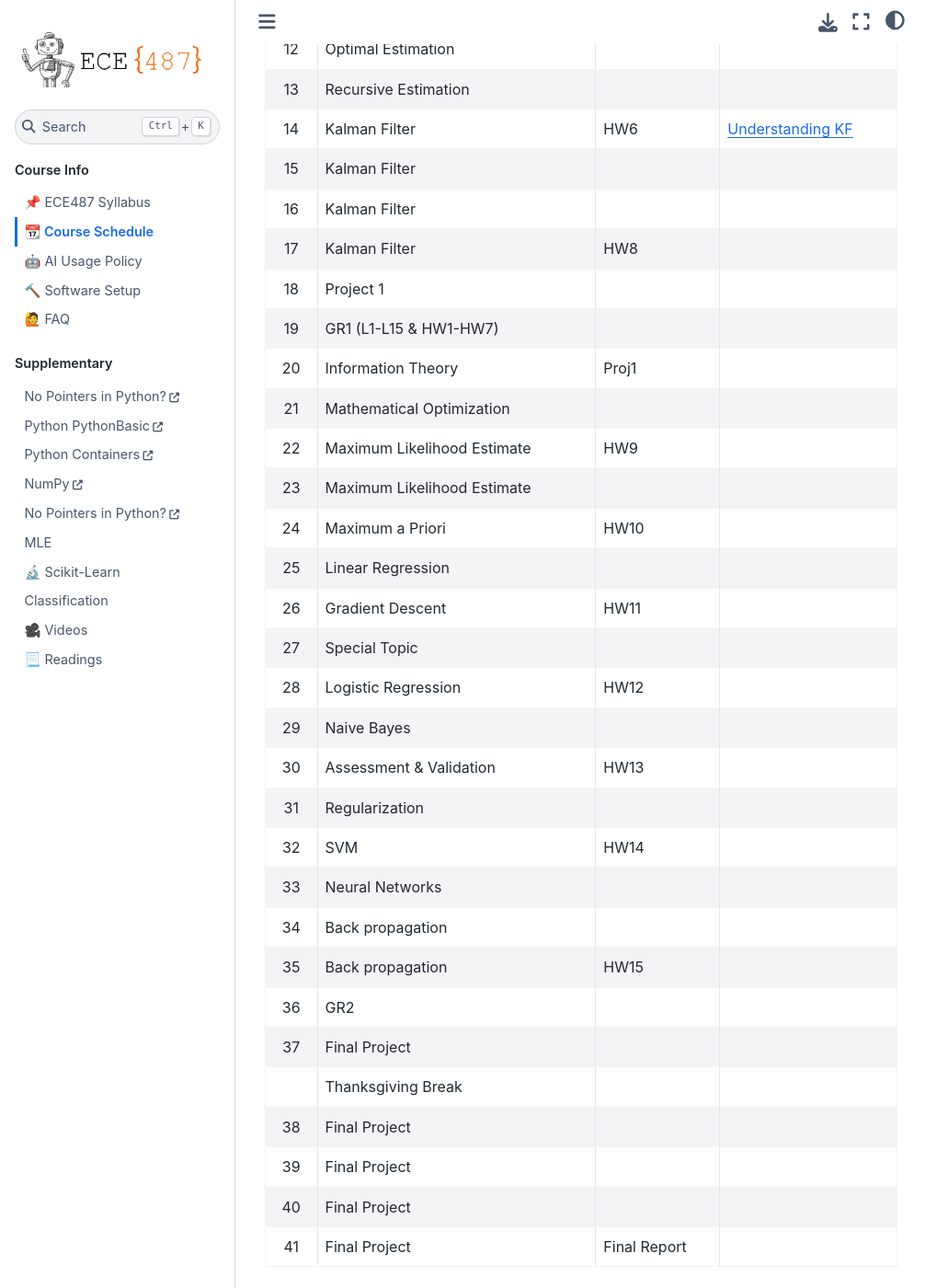
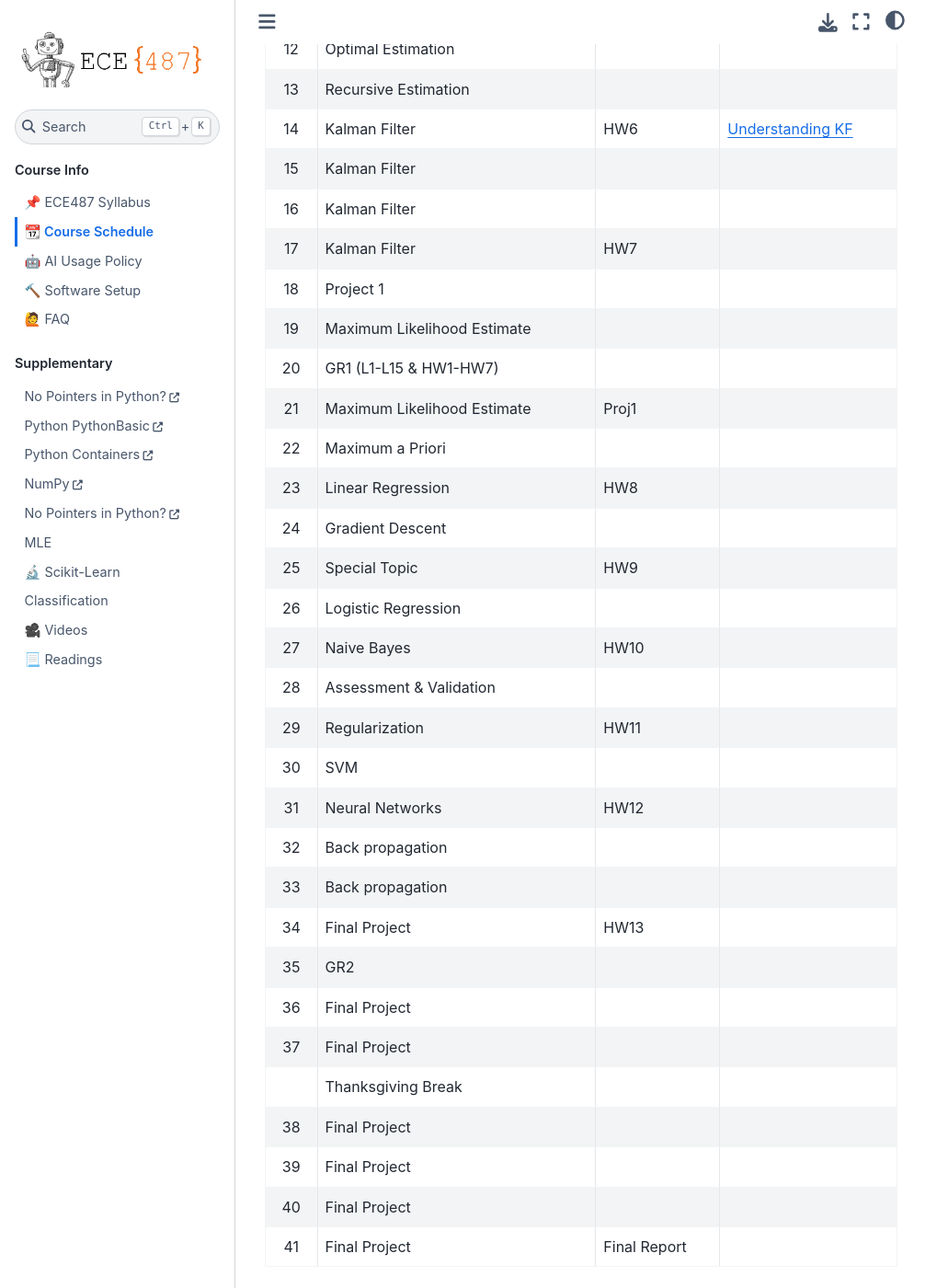
Before and after one commit to stanbaek/ece487, a Jupyter Book: the page built from docs/schedule.md, in a window 1280 px wide and 1400 px high, scrolled down 936 px. Shown: the whole window at 92% size, without its empty margins (0-1031 px from the left). Built offline with Jupyter Book 1.0.4 settings and Sphinx 7.4.7 and the Sphinx Book theme 1.1.4, drawn with Linux system fonts in a browser that asks for light colours.

Commit message:
updated the schedule

```diff
--- a/docs/schedule.md
+++ b/docs/schedule.md
@@ -30,26 +30,26 @@
 |14 | Kalman Filter                 | HW6        |[Understanding KF](https://www.youtube.com/playlist?listn8PRpmsu08pzi6EMiYnR-076Mh-q3tWr)
 |15 | Kalman Filter                 |            |
 |16 | Kalman Filter                 |            |
-|17 | Kalman Filter                 | HW8        |
+|17 | Kalman Filter                 | HW7        |
 |18 | Project 1                     |            |
-|19 | GR1 (L1-L15 & HW1-HW7)        |            |
-|20 | Information Theory            | Proj1      |
-|21 | Mathematical Optimization     |            |
-|22 | Maximum Likelihood Estimate   | HW9        |
-|23 | Maximum Likelihood Estimate   |            |
-|24 | Maximum a Priori              | HW10       |
-|25 | Linear Regression             |            |
-|26 | Gradient Descent              | HW11       |
-|27 | Special Topic                 |            |
-|28 | Logistic Regression           | HW12       |
-|29 | Naive Bayes                   |            |
-|30 | Assessment & Validation       | HW13       |
-|31 | Regularization                |            |
-|32 | SVM                           | HW14       |
-|33 | Neural Networks               |            |
-|34 | Back propagation              |            |
-|35 | Back propagation              | HW15       |
-|36 | GR2                           |            |
+|19 | Maximum Likelihood Estimate   |            |
+|20 | GR1 (L1-L15 & HW1-HW7)        |            |
+|21 | Maximum Likelihood Estimate   | Proj1      |
+|22 | Maximum a Priori              |            |
+|23 | Linear Regression             | HW8        |
+|24 | Gradient Descent              |            |
+|25 | Special Topic                 | HW9        |
+|26 | Logistic Regression           |            |
+|27 | Naive Bayes                   | HW10       |
+|28 | Assessment & Validation       |            |
+|29 | Regularization                | HW11       |
+|30 | SVM                           |            |
+|31 | Neural Networks               | HW12       |
+|32 | Back propagation              |            |
+|33 | Back propagation              |            |
+|34 | Final Project                 | HW13       |
+|35 | GR2                           |            |
+|36 | Final Project                 |            |
 |37 | Final Project                 |            |
 |   | Thanksgiving Break            |            |
 |38 | Final Project                 |            |
```
